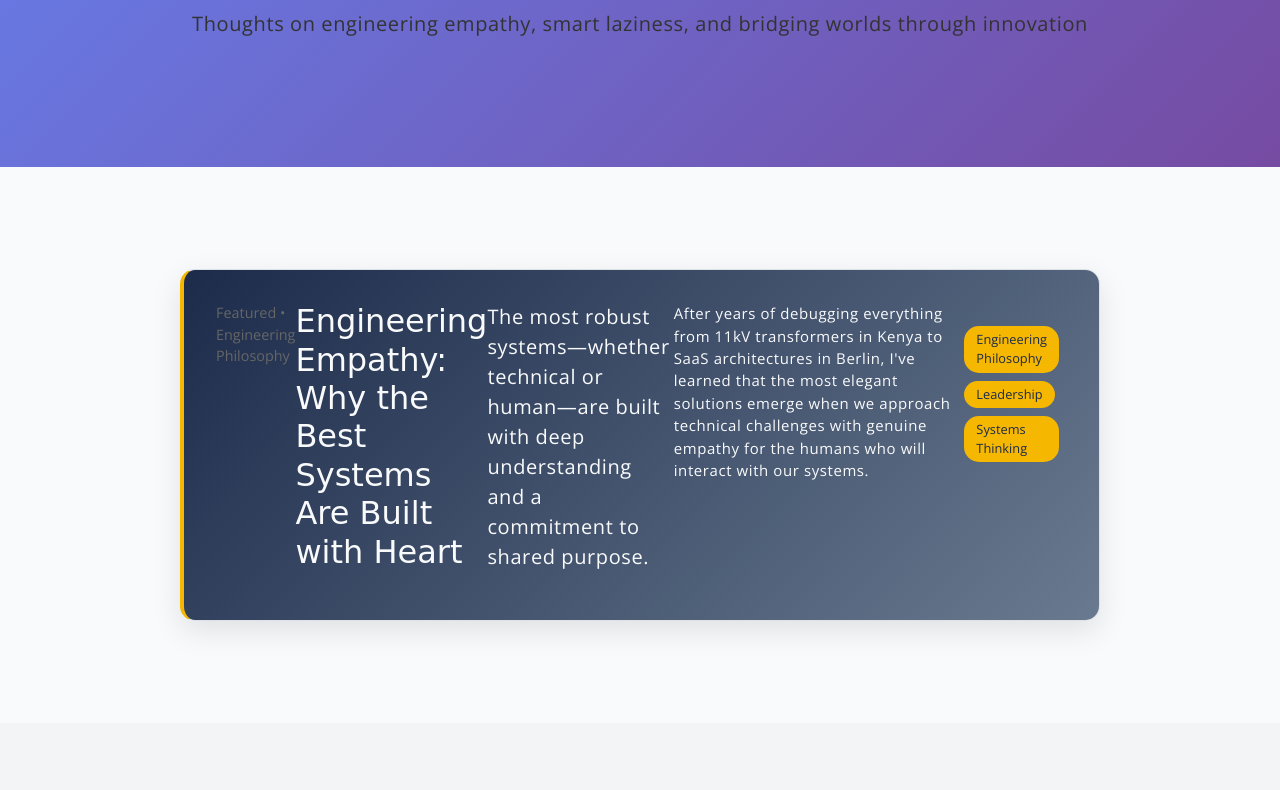
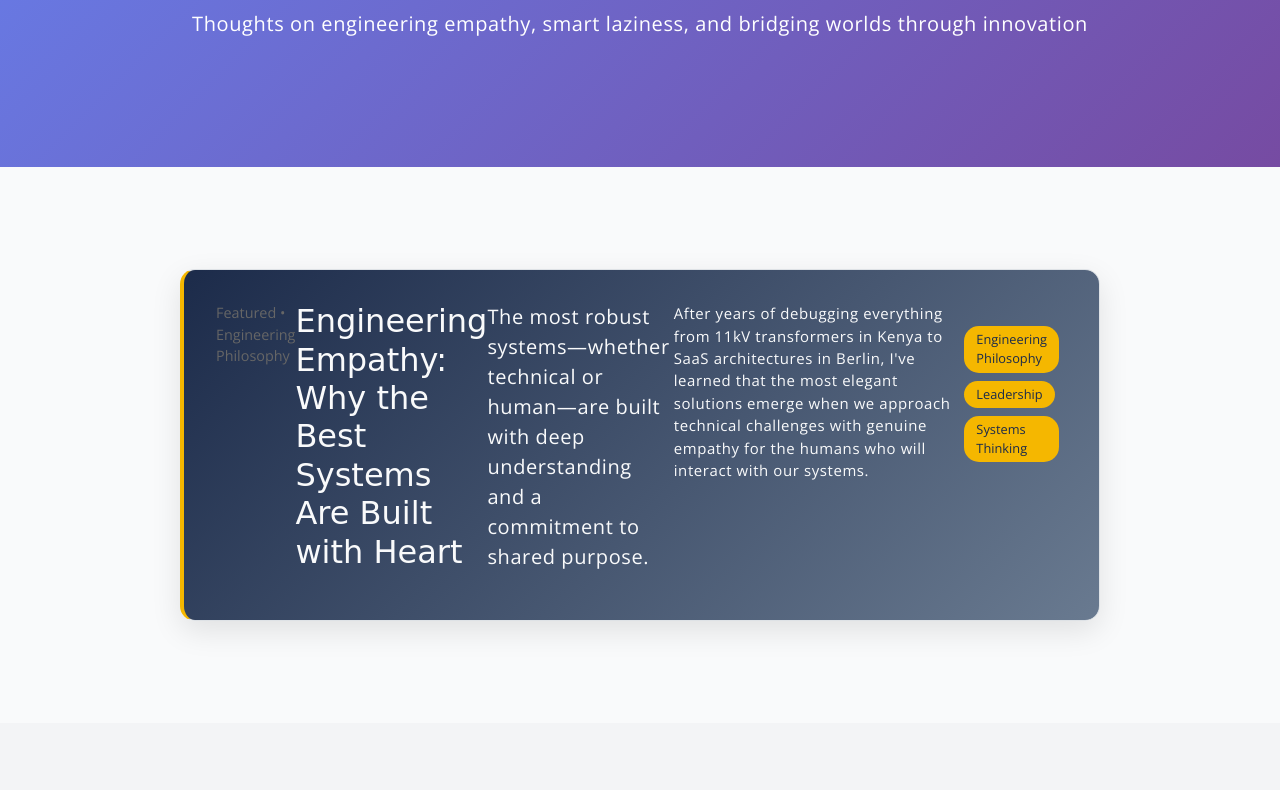
Before and after one commit to omari91/omari91.github.io, a website: page blog.html in a window 1280 px wide. Shown: the part 194-984 px from the top of the page. Drawn offline with nearby package versions, Linux system fonts and the light colour scheme; a web font is replaced by a local one.

Commit message:
Updated blog.html

```diff
--- a/blog.html
+++ b/blog.html
@@ -156,7 +156,7 @@
 <section class="blog-hero">
     <div class="container text-center">
         <h1 class="display-4 mb-4">Insights & Reflections</h1>
-        <p class="lead">Thoughts on engineering empathy, smart laziness, and bridging worlds through innovation</p>
+        <p class="lead"style="color: #fff;">Thoughts on engineering empathy, smart laziness, and bridging worlds through innovation</p>
     </div>
 </section>
 
```
